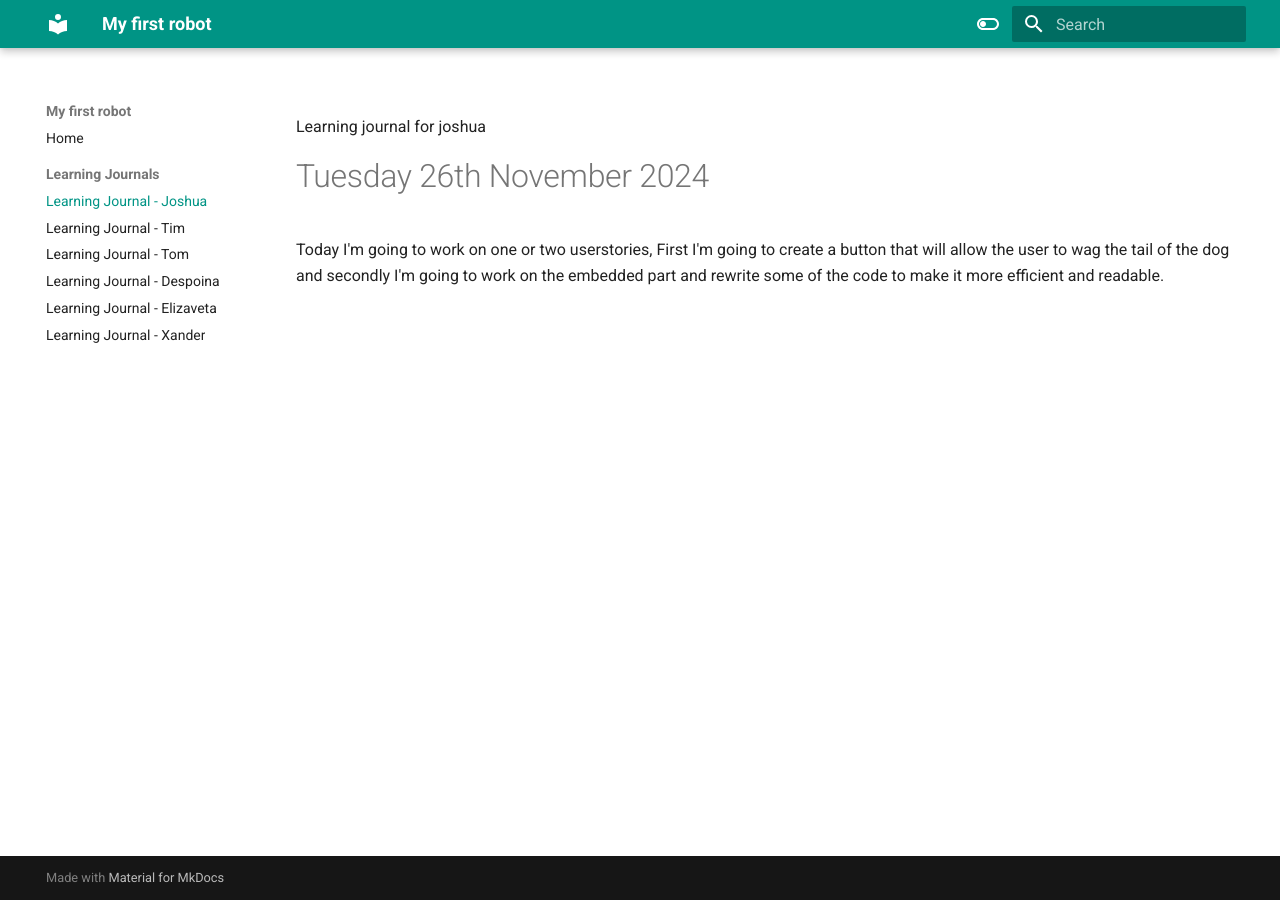
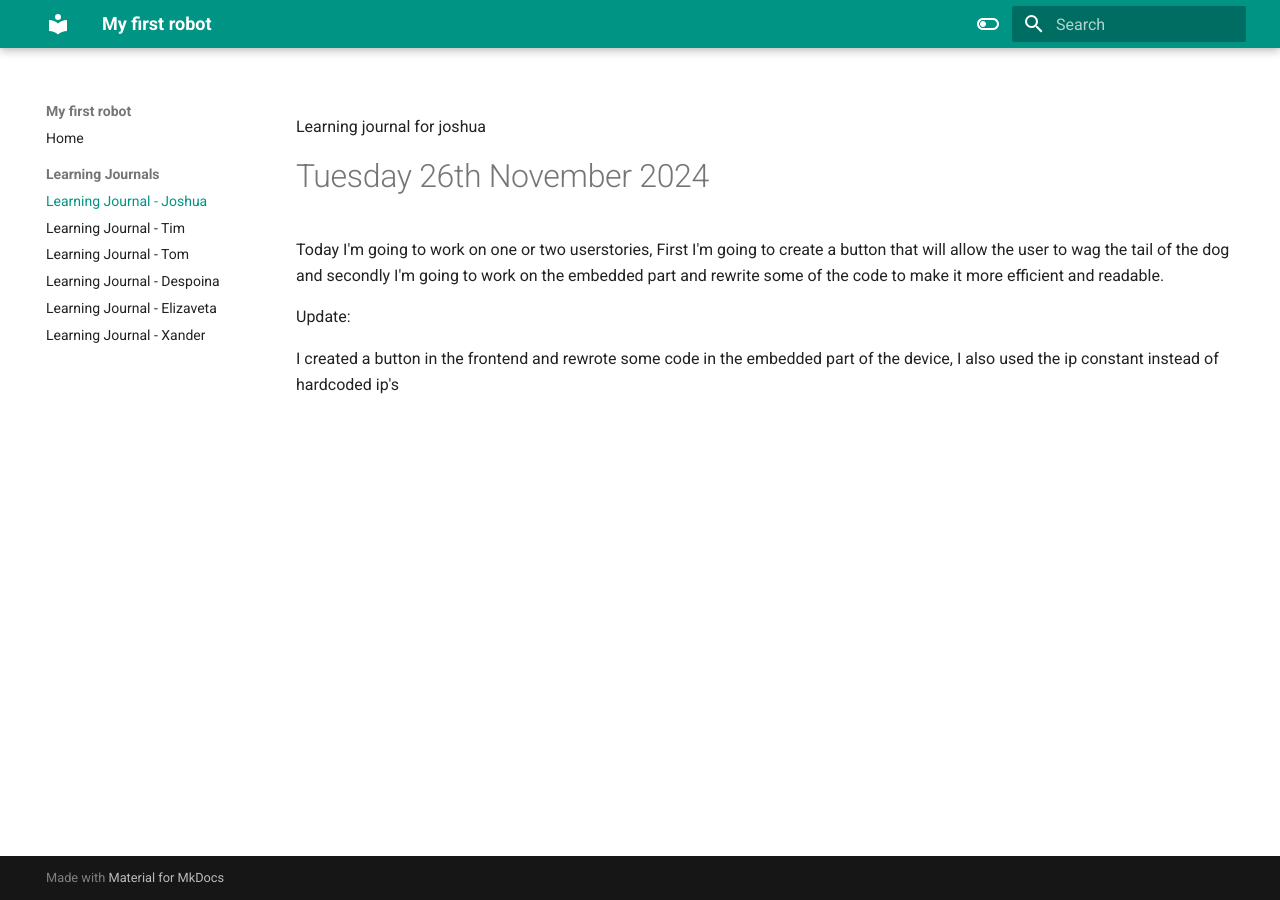
Before and after one commit to VioletHarmon2002/MyFirstRobot, an MkDocs documentation site: the page built from docs/Learning Journals/learning-journal-joshua.md, in a window 1280 px wide. Built offline with MkDocs 1.6.1 and Material for MkDocs 9.7.7, drawn with Linux system fonts in a browser that asks for light colours.

Commit message:
docs: learning journal update

```diff
--- a/docs/Learning Journals/learning-journal-joshua.md
+++ b/docs/Learning Journals/learning-journal-joshua.md
@@ -5,3 +5,9 @@ Learning journal for joshua
 Today I'm going to work on one or two userstories,
 First I'm going to create a button that will allow the user to wag the tail of the dog
 and secondly I'm going to work on the embedded part and rewrite some of the code to make it more efficient and readable.
+
+
+Update:
+
+I created a button in the frontend and rewrote some code in the embedded part of the device, I also used the ip constant
+instead of hardcoded ip's
```
